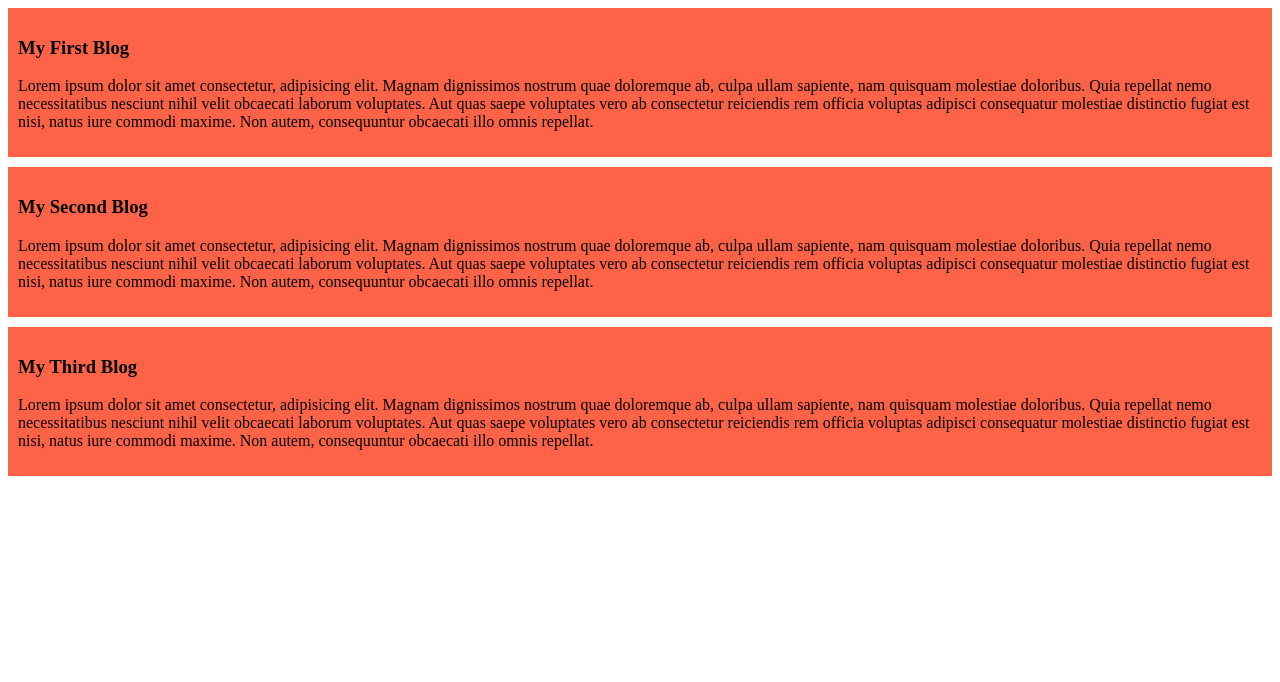
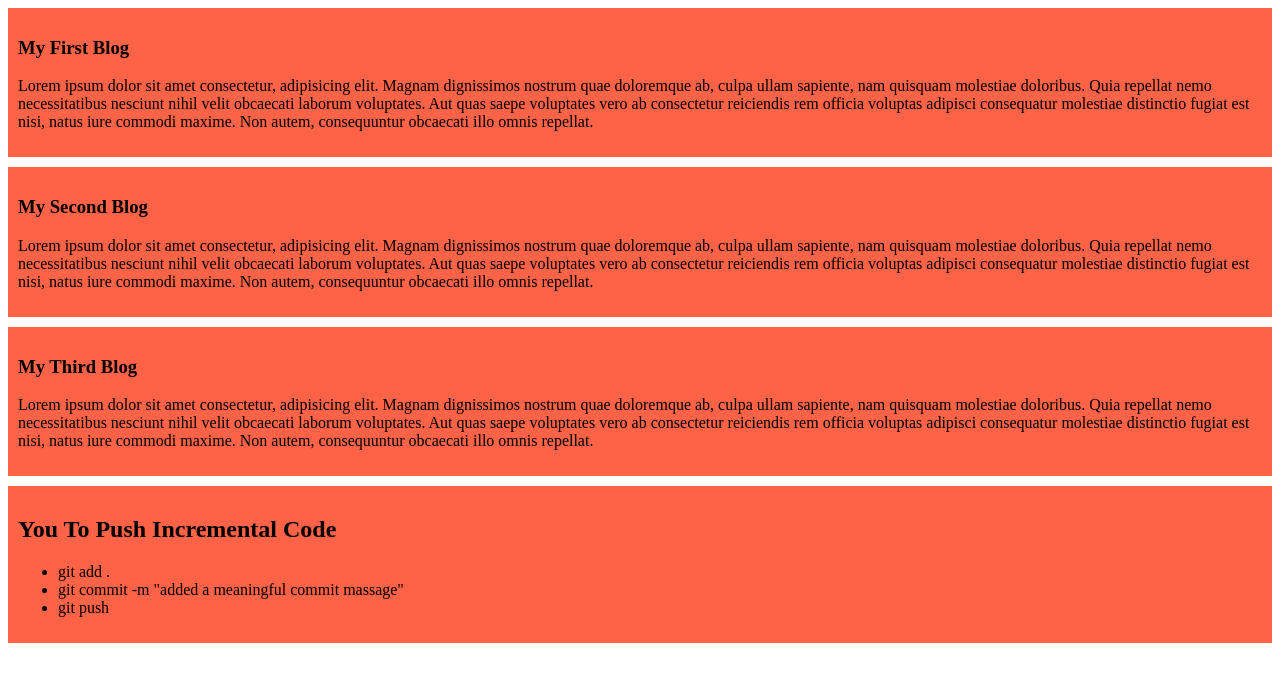
Before and after one commit to SAJIB6260/my-first-git-repo, a plain HTML site: page index.html in a window 1280 px wide. Drawn offline with Linux system fonts and the light colour scheme.

Commit message:
added a list

```diff
--- a/index.html
+++ b/index.html
@@ -19,5 +19,13 @@
         <h3>My Third Blog</h3>
         <p>Lorem ipsum dolor sit amet consectetur, adipisicing elit. Magnam dignissimos nostrum quae doloremque ab, culpa ullam sapiente, nam quisquam molestiae doloribus. Quia repellat nemo necessitatibus nesciunt nihil velit obcaecati laborum voluptates. Aut quas saepe voluptates vero ab consectetur reiciendis rem officia voluptas adipisci consequatur molestiae distinctio fugiat est nisi, natus iure commodi maxime. Non autem, consequuntur obcaecati illo omnis repellat.</p>
     </div>
+    <div>
+        <h2>You To Push Incremental Code</h2>
+        <ul>
+            <li>git add .</li>
+            <li>git commit -m "added a meaningful commit massage"</li>
+            <li>git push</li>
+        </ul>
+    </div>
 </body>
 </html>
```
